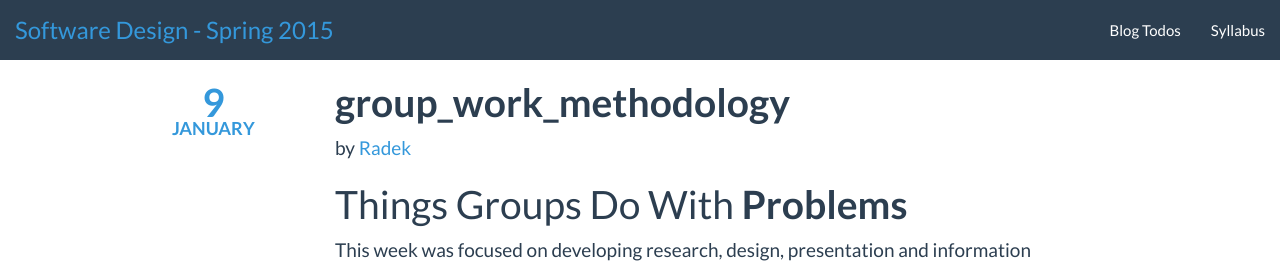
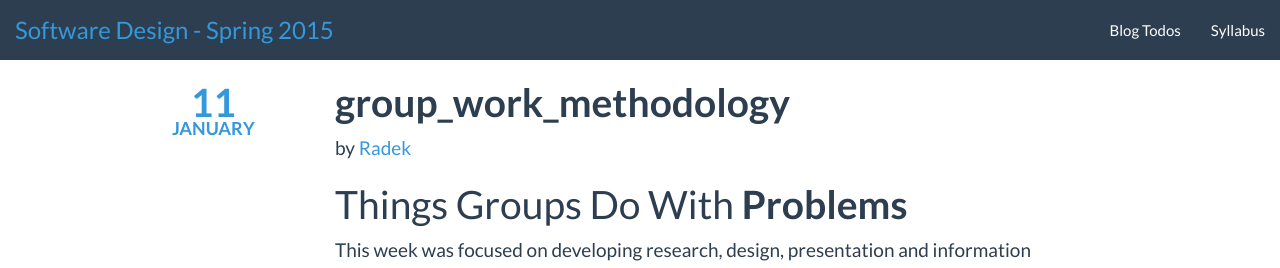
Before and after one commit to BlakeCS-Spring2015/blakecs-spring2015.github.io, a Jekyll site: the page built from radek/_posts/2015-01-11-groupworkmethodolgy.md, in a window 1280 px wide. Shown: the top 268 px of the page. Built offline with Jekyll 4.4.1, drawn with Linux system fonts in a browser that asks for light colours; Markdown is read by kramdown in place of the engine named in the settings.

Commit message:
another change

```diff
--- a/radek/_posts/2015-01-11-groupworkmethodolgy.md
+++ b/radek/_posts/2015-01-11-groupworkmethodolgy.md
@@ -1,7 +1,7 @@
 ---
 layout: post
 title: "group_work_methodology"
-date: 2015-01-09 10:48:28
+date: 2015-01-11 5:38:28
 author: radek
 ---
 
```
